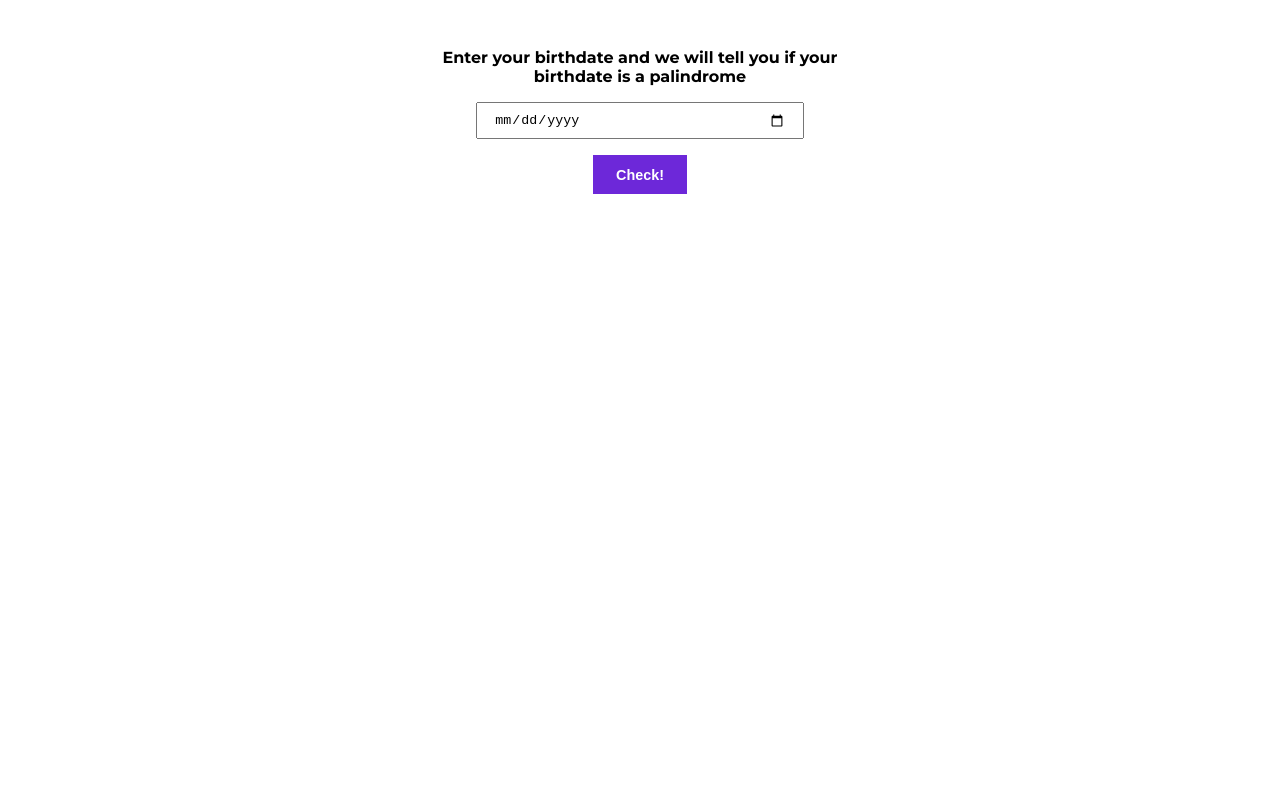
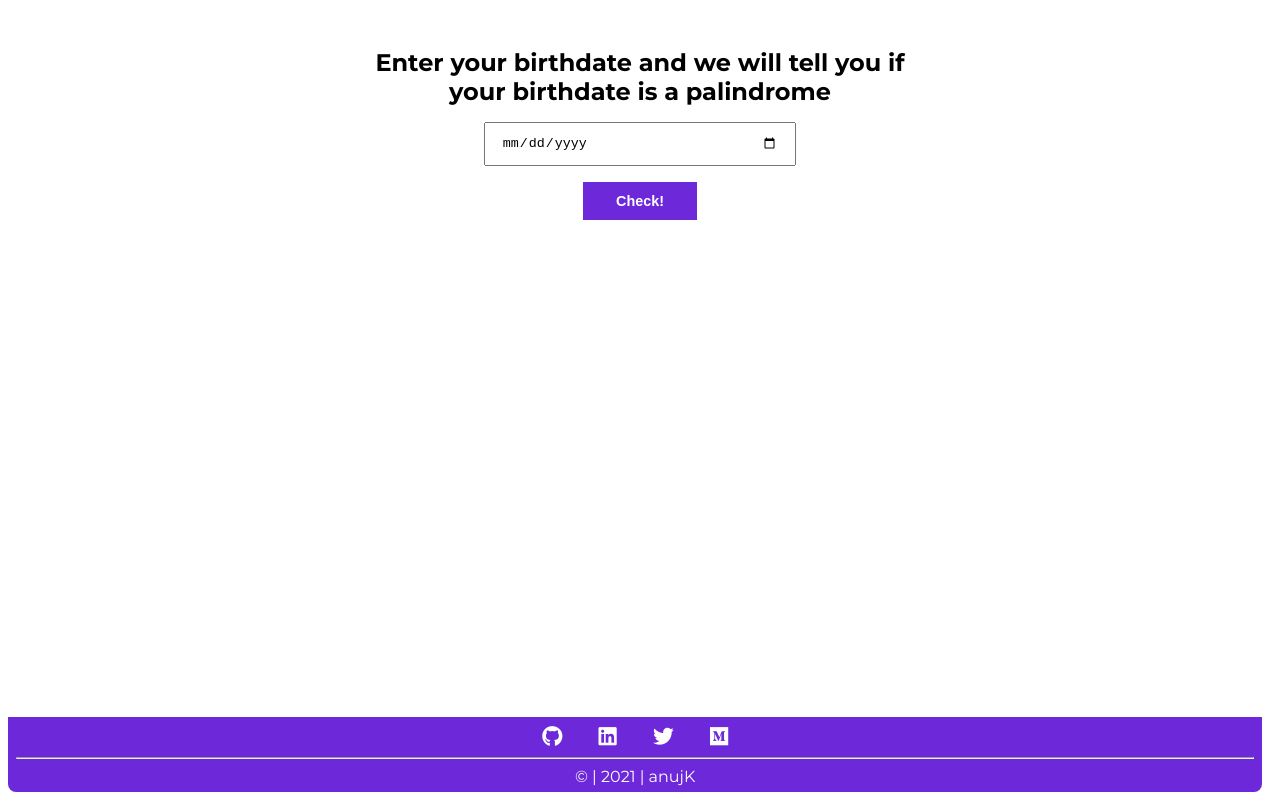
Before and after one commit to anuj-kumary/BirthdatePalindromeCheck, a plain HTML site: page index.html in a window 1280 px wide. Drawn offline with Linux system fonts and the light colour scheme.

Commit message:
add footer

```diff
--- a/index.html
+++ b/index.html
@@ -6,10 +6,11 @@
     <meta name="viewport" content="width=device-width, initial-scale=1.0">
     <title>Birthday Is Palindrome</title>
     <link rel="stylesheet" href="style.css">
+    <link rel="stylesheet" href="https://cdnjs.cloudflare.com/ajax/libs/font-awesome/5.10.0/css/all.min.css" integrity="sha512-PgQMlq+nqFLV4ylk1gwUOgm6CtIIXkKwaIHp/PAIWHzig/lKZSEGKEysh0TCVbHJXCLN7WetD8TFecIky75ZfQ==" crossorigin="anonymous" referrerpolicy="no-referrer" />
 </head>
 <body>
     <main>
-       <h4>Enter your birthdate and we will tell you if your birthdate is a palindrome</h4>
+       <h2>Enter your birthdate and we will tell you if your birthdate is a palindrome</h4>
        <input type="date" id="txt-date">
        <button id="btn-check">Check!</button>
        <div id="result"></div>
@@ -22,6 +23,15 @@
        </div>
     </main>
 
+    <footer>
+        <a href="https://github.com/anuj-kumary"><i class="fab fa-github"></i></a>
+        <a href="https://www.linkedin.com/in/anujkumar-yadav-29b2521aa/"><i class="fab fa-linkedin"></i></a>
+        <a href="https://twitter.com/TheRealAnujK"><i class="fab fa-twitter"></i></a>
+        <a href="https://anujf0510.medium.com/"><i class="fab fa-medium"></i></a>
+        <hr>
+        <p>© | 2021 | anujK</p>
+    </footer>
+
     <script src="index.js"></script>
 </body>
 </html>
--- a/style.css
+++ b/style.css
@@ -14,7 +14,7 @@ body {
 
 main {
     width: 100%;
-    max-width: 500px;
+    max-width: 600px;
     margin: 2rem auto;
     padding: 1rem;
     display: flex;
@@ -24,8 +24,8 @@ main {
 
 input {
     margin: 1rem 0;
-    width: 70%;
-    padding: 0.5rem 1rem;
+    width: 55%;
+    padding: 0.7rem 1rem;
 }
 
 button {
@@ -49,12 +49,49 @@ button {
 
 .spinner {
     display: none;
-    width: 30px;
-    height: 30px;
+    width: 50px;
+    height: 50px;
     background-color: #6d28d9;
     margin: 100px auto;
     -webkit-animation: sk-rotateplane 1.2s infinite ease-in-out;
     animation: sk-rotateplane 1.2s infinite ease-in-out;
+}
+
+.sad,
+.happy {
+    width: 40%;
+    height: 10%;
+    display: none;
+    margin-top: 2rem;
+}
+
+img {
+    width: 100%;
+}
+
+footer{
+    position: absolute;
+    bottom: 0;
+    margin: .5rem;
+    width: 98%;
+    text-align: center;
+    background-color: #6d28d9;
+    padding: 0.4rem 0;
+    border-bottom-right-radius: 0.5rem;
+    border-bottom-left-radius: 0.5rem;
+}
+
+a{
+    padding: .2rem 1rem;
+    font-size: 1.3rem;
+    color: #fff;
+}
+
+hr{
+    margin: .5rem;
+}
+p{
+    color: #fff;
 }
 
 @-webkit-keyframes sk-rotateplane {
@@ -87,15 +124,3 @@ button {
         -webkit-transform: perspective(120px) rotateX(-180deg) rotateY(-179.9deg);
     }
 }
-
-.sad,
-.happy {
-    width: 40%;
-    height: 10%;
-    display: none;
-    margin-top: 2rem;
-}
-
-img {
-    width: 100%;
-}
```
